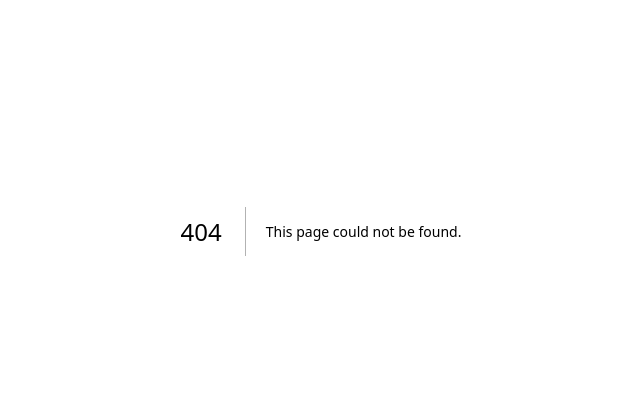
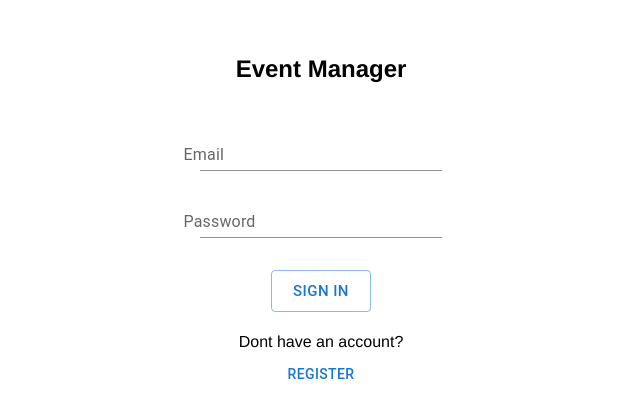
Before and after one commit to gueronlj/Event-Managaer, a Next.js app: page /signup/signup in a window 1280 px wide. Before the commit this address had no page. Shown: the part 169-586 px from the top of the page, without its empty margins (319-959 px from the left). Built offline with nearby package versions, Linux system fonts and the light colour scheme; no server answers.

Commit message:
user auth, login page,

```diff
--- /dev/null
+++ b/components/helpers/CheckFormControl.js
@@ -0,0 +1,18 @@
+import { useMemo } from 'react';
+import { useFormControl } from '@mui/material/FormControl';
+import FormHelperText from '@mui/material/FormHelperText';
+
+const CheckFormControl = ( props ) => {
+  const { filled } = useFormControl() || false;
+  const helperText = useMemo(() => {
+    if (props.errors.email) {
+      return props.errors.email.message;
+    }
+    return null;
+}, [props.errors.email]);
+
+  return <FormHelperText id='error-text'>{helperText}</FormHelperText>;
+
+}
+
+export default CheckFormControl;
--- /dev/null
+++ b/components/helpers/TranslateError.js
@@ -0,0 +1,14 @@
+const translateError = ( string ) => {
+   switch (string){
+      case 'Firebase: Error (auth/user-not-found).':
+         return 'No account with that e-mail was found.'
+      case 'Firebase: Error (auth/wrong-password).':
+         return 'Incorrect password.'
+      case 'Firebase: Error (auth/missing-password).':
+         return 'Password required'
+      case 'Firebase: Error (auth/invalid-email).':
+         return 'Invalid e-mail address'
+   }
+}
+
+export default translateError;
--- /dev/null
+++ b/components/login/login.js
@@ -0,0 +1,120 @@
+import { useForm, SubmitHandler } from "react-hook-form"
+import { useState } from 'react'
+import Box from '@mui/material/Box';
+import Input from '@mui/material/Input';
+import FormControl from "@mui/material/FormControl";
+import InputAdornment from '@mui/material/InputAdornment';
+import Button from '@mui/material/Button';
+import InputLabel from "@mui/material/InputLabel";
+import CheckFormControl from '../helpers/CheckFormControl.js'
+import styles from './login.module.css'
+import { getAuth, signInWithEmailAndPassword } from "firebase/auth";
+import { initializeApp } from 'firebase/app';
+import translateError from '../helpers/TranslateError.js'
+
+const Login = () => {
+   const firebaseConfig = {
+     apiKey: process.env.NEXT_PUBLIC_APIKEY,
+     authDomain: process.env.NEXT_PUBLIC_AUTHDOMAIN,
+     projectId: process.env.NEXT_PUBLIC_PROJECTID,
+     storageBucket: process.env.NEXT_PUBLIC_STORAGEBUCKET,
+     messagingSenderId: process.env.NEXT_PUBLIC_MESSENGERID,
+     appId: process.env.NEXT_PUBLIC_APPID,
+     measurementId: process.env.NEXT_PUBLIC_MEASUREMENTID
+   };
+
+   const app = initializeApp(firebaseConfig);
+
+   const { register, handleSubmit, formState: { errors }, watch } = useForm( {mode: "onChange"})
+   const [credentials, setCredentials] = useState({email:'', password:''})
+   const [credentialsError, setCredentialsError] = useState('')
+   const [loading, setLoading] = useState (false)
+
+   const login = async () => {
+      console.log(credentials);
+      checkCredentials(credentials.email, credentials.password)
+   }
+
+   const handleInput = (e) => {
+      setCredentials({...credentials,[e.target.name]:e.target.value})
+   }
+
+   const checkCredentials = async (email, password) => {
+      setLoading(true)
+      const auth = getAuth(app)
+      signInWithEmailAndPassword(auth, email, password)
+         .then((userCredential) => {
+            //success
+            console.log('logged in!');
+            setCredentialsError('')
+         })
+         .catch((error) => {
+            console.log(error.message);
+            setCredentialsError(error.message)
+         })
+         .finally(() => {
+            setLoading(false)
+         })
+   }
+
+   return (
+      <div className={styles.LoginForm}>
+
+         <h2>Event Manager</h2>
+         <Box
+            component="form"
+            sx={{ display:'flex', flexDirection:'column',
+            '& .MuiInput-root': { m:2, width: '27ch' },
+            }}
+            autoComplete="off">
+            <FormControl onChange={handleInput} variant="standard">
+               <InputLabel htmlFor="input-with-icon-adornment">
+                  Email
+               </InputLabel>
+               <Input
+                  {...register("email", { required: "Email is required",
+                  pattern: {
+                   value: /^[a-zA-Z0-9.!#$%&’*+/=?^_`{|}~-]+@[a-zA-Z0-9-]+(?:\.[a-zA-Z0-9-]+)*$/,
+                   message: "Must be a valid email address."
+                  }})}
+                  type="email"
+                  name="email"
+                  id="standard-required"
+                  variant="standard"
+                  autoComplete="email"/>
+               <CheckFormControl
+                  errors={errors}/>
+            </FormControl>
+
+            <FormControl onChange={handleInput} variant="standard">
+               <InputLabel htmlFor="input-with-icon-adornment">
+                 Password
+               </InputLabel>
+               <Input
+                  {...register("password", { required: "Enter password"})}
+                  required
+                  id="standard-password-input"
+                  name="password"
+                  type="password"
+                  variant="standard"
+                  autoComplete="current-password"/>
+            </FormControl>
+
+            { loading ?
+               <p>Logging in...</p>
+            :
+               credentialsError && <p className={styles.error}>{translateError(credentialsError)}</p>
+            }
+         </Box>
+
+         <Button id="submit" variant="outlined" size="large" onClick={login}>Sign in</Button>
+
+         <div className = {styles.signupCTA}>
+            <p>Dont have an account?</p>
+            <Button>Register</Button>
+         </div>
+      </div>
+   )
+}
+
+export default Login;
--- /dev/null
+++ b/components/login/login.module.css
@@ -0,0 +1,26 @@
+.LoginForm {
+   display: flex;
+   flex-direction: column;
+   align-items: center;
+   margin-top: 25vh;
+   margin-bottom: auto;
+   font-family: helvetica;
+}
+
+.LoginForm > * {
+   margin-top: 1em;
+   margin-bottom: 1em;
+}
+
+.signupCTA {
+   display: flex;
+   flex-direction: column;
+}
+
+.signupCTA > *{
+   margin: 5px;
+}
+
+.error{
+   color: red;
+}
--- /dev/null
+++ b/pages/_app.js
@@ -0,0 +1,52 @@
+import Login from '../components/login/login.js'
+import { initializeApp } from 'firebase/app';
+import { getAuth, signOut, onAuthStateChanged } from "firebase/auth";
+import {useState, useEffect} from 'react'
+
+const MyApp = () => {
+
+   const firebaseConfig = {
+     apiKey: process.env.NEXT_PUBLIC_APIKEY,
+     authDomain: process.env.NEXT_PUBLIC_AUTHDOMAIN,
+     projectId: process.env.NEXT_PUBLIC_PROJECTID,
+     storageBucket: process.env.NEXT_PUBLIC_STORAGEBUCKET,
+     messagingSenderId: process.env.NEXT_PUBLIC_MESSENGERID,
+     appId: process.env.NEXT_PUBLIC_APPID,
+     measurementId: process.env.NEXT_PUBLIC_MEASUREMENTID
+   };
+   const app = initializeApp(firebaseConfig);
+   const [user, setUser] = useState(null)
+
+   const logout = () => {
+      const auth = getAuth();
+      signOut(auth)
+   }
+
+   useEffect(() => {
+      //Attatch Firebase authentication Observer
+      const auth = getAuth()
+      const user = auth.currentUser
+      onAuthStateChanged(auth, (user) => {
+         if (user) {
+            setUser(user)
+         } else {
+            setUser(null)//User signed off
+         }
+      })
+   },[])
+
+   if (!user ){
+      return(
+         <Login/>
+      )
+   } else {
+      return(
+         <div>
+            <button onClick={logout}>Sign out</button>
+            <h1>Dashboard here</h1>
+         </div>
+      )
+   }
+}
+
+export default MyApp
```
Also changed, not shown: pages/login.js (deleted, +0 -76 lines), app/page.js (line endings or trailing spaces), components/dashboard.js/dashboard.js (added), pages/signup/signup.js (renamed from pages/signup.js).
